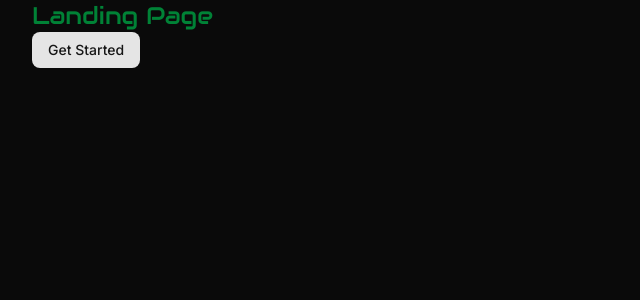
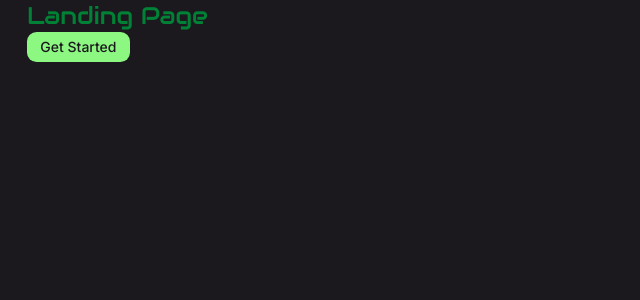
Before and after one commit to yash095desh/QueryIQ, a Next.js app: page / in a window 1280 px wide. Shown: the top 300 px of the page, without its empty margins (0-640 px from the left). Built offline with nearby package versions, Linux system fonts and the light colour scheme.

Commit message:
feat: sync clerk with db using webhooks

```diff
--- a/app/globals.css
+++ b/app/globals.css
@@ -3,114 +3,167 @@
 
 @custom-variant dark (&:is(.dark *));
 
+
+:root {
+  --background: oklch(0.9205 0.0042 301.4203);
+  --foreground: oklch(0.3283 0.0537 134.4742);
+  --card: oklch(0.9682 0.0017 325.5904);
+  --card-foreground: oklch(0.3283 0.0537 134.4742);
+  --popover: oklch(0.9682 0.0017 325.5904);
+  --popover-foreground: oklch(0.3283 0.0537 134.4742);
+  --primary: oklch(0.8518 0.2199 143.0082);
+  --primary-foreground: oklch(1.0000 0 0);
+  --secondary: oklch(0.8637 0.0071 304.2265);
+  --secondary-foreground: oklch(0.4807 0.0411 132.4645);
+  --muted: oklch(0.9205 0.0042 301.4203);
+  --muted-foreground: oklch(0.5822 0.0355 135.1418);
+  --accent: oklch(0.9577 0.0171 187.8946);
+  --accent-foreground: oklch(0.4134 0.0464 133.7966);
+  --destructive: oklch(0.5103 0.2465 273.3704);
+  --destructive-foreground: oklch(1.0000 0 0);
+  --border: oklch(0.8637 0.0071 304.2265);
+  --input: oklch(0.8637 0.0071 304.2265);
+  --ring: oklch(0.8518 0.2199 143.0082);
+  --chart-1: oklch(0.8518 0.2199 143.0082);
+  --chart-2: oklch(0.8107 0.2318 143.8132);
+  --chart-3: oklch(0.7365 0.2135 143.9916);
+  --chart-4: oklch(0.6295 0.1787 143.9060);
+  --chart-5: oklch(0.5345 0.1410 143.8443);
+  --sidebar: oklch(0.8637 0.0071 304.2265);
+  --sidebar-foreground: oklch(0.3283 0.0537 134.4742);
+  --sidebar-primary: oklch(0.8518 0.2199 143.0082);
+  --sidebar-primary-foreground: oklch(1.0000 0 0);
+  --sidebar-accent: oklch(0.9577 0.0171 187.8946);
+  --sidebar-accent-foreground: oklch(0.4134 0.0464 133.7966);
+  --sidebar-border: oklch(0.8637 0.0071 304.2265);
+  --sidebar-ring: oklch(0.8518 0.2199 143.0082);
+  --font-sans: Plus Jakarta Sans, sans-serif;
+  --font-serif: Lora, serif;
+  --font-mono: Roboto Mono, monospace;
+  --radius: 0.725rem;
+  --shadow-x: 2px;
+  --shadow-y: 2px;
+  --shadow-blur: 10px;
+  --shadow-spread: 4px;
+  --shadow-opacity: 0.18;
+  --shadow-color: #959d95;
+  --shadow-2xs: 2px 2px 10px 4px hsl(120 3.9216% 60.0000% / 0.09);
+  --shadow-xs: 2px 2px 10px 4px hsl(120 3.9216% 60.0000% / 0.09);
+  --shadow-sm: 2px 2px 10px 4px hsl(120 3.9216% 60.0000% / 0.18), 2px 1px 2px 3px hsl(120 3.9216% 60.0000% / 0.18);
+  --shadow: 2px 2px 10px 4px hsl(120 3.9216% 60.0000% / 0.18), 2px 1px 2px 3px hsl(120 3.9216% 60.0000% / 0.18);
+  --shadow-md: 2px 2px 10px 4px hsl(120 3.9216% 60.0000% / 0.18), 2px 2px 4px 3px hsl(120 3.9216% 60.0000% / 0.18);
+  --shadow-lg: 2px 2px 10px 4px hsl(120 3.9216% 60.0000% / 0.18), 2px 4px 6px 3px hsl(120 3.9216% 60.0000% / 0.18);
+  --shadow-xl: 2px 2px 10px 4px hsl(120 3.9216% 60.0000% / 0.18), 2px 8px 10px 3px hsl(120 3.9216% 60.0000% / 0.18);
+  --shadow-2xl: 2px 2px 10px 4px hsl(120 3.9216% 60.0000% / 0.45);
+  --tracking-normal: 0em;
+  --spacing: 0.21rem;
+}
+
+.dark {
+  --background: oklch(0.2151 0.0124 307.8209);
+  --foreground: oklch(0.9453 0.0204 131.4549);
+  --card: oklch(0.2706 0.0135 304.8728);
+  --card-foreground: oklch(0.9453 0.0204 131.4549);
+  --popover: oklch(0.2706 0.0135 304.8728);
+  --popover-foreground: oklch(0.9453 0.0204 131.4549);
+  --primary: oklch(0.8873 0.1861 141.9617);
+  --primary-foreground: oklch(0.2151 0.0124 307.8209);
+  --secondary: oklch(0.3269 0.0128 305.0135);
+  --secondary-foreground: oklch(0.8840 0.0150 132.4860);
+  --muted: oklch(0.2195 0.0124 307.8367);
+  --muted-foreground: oklch(0.7391 0.0300 133.8021);
+  --accent: oklch(0.3808 0.0124 305.1053);
+  --accent-foreground: oklch(0.8840 0.0150 132.4860);
+  --destructive: oklch(0.5103 0.2465 273.3704);
+  --destructive-foreground: oklch(0.2151 0.0124 307.8209);
+  --border: oklch(0.3269 0.0128 305.0135);
+  --input: oklch(0.3269 0.0128 305.0135);
+  --ring: oklch(0.8873 0.1861 141.9617);
+  --chart-1: oklch(0.8873 0.1861 141.9617);
+  --chart-2: oklch(0.8518 0.2199 143.0082);
+  --chart-3: oklch(0.8107 0.2318 143.8132);
+  --chart-4: oklch(0.7365 0.2135 143.9916);
+  --chart-5: oklch(0.6295 0.1787 143.9060);
+  --sidebar: oklch(0.3269 0.0128 305.0135);
+  --sidebar-foreground: oklch(0.9453 0.0204 131.4549);
+  --sidebar-primary: oklch(0.8873 0.1861 141.9617);
+  --sidebar-primary-foreground: oklch(0.2151 0.0124 307.8209);
+  --sidebar-accent: oklch(0.3808 0.0124 305.1053);
+  --sidebar-accent-foreground: oklch(0.8840 0.0150 132.4860);
+  --sidebar-border: oklch(0.3269 0.0128 305.0135);
+  --sidebar-ring: oklch(0.8873 0.1861 141.9617);
+  --font-sans: Plus Jakarta Sans, sans-serif;
+  --font-serif: Lora, serif;
+  --font-mono: Roboto Mono, monospace;
+  --radius: 0.725rem;
+  --shadow-x: 2px;
+  --shadow-y: 2px;
+  --shadow-blur: 10px;
+  --shadow-spread: 4px;
+  --shadow-opacity: 0.18;
+  --shadow-color: #1a1a1a;
+  --shadow-2xs: 2px 2px 10px 4px hsl(0 0% 10.1961% / 0.09);
+  --shadow-xs: 2px 2px 10px 4px hsl(0 0% 10.1961% / 0.09);
+  --shadow-sm: 2px 2px 10px 4px hsl(0 0% 10.1961% / 0.18), 2px 1px 2px 3px hsl(0 0% 10.1961% / 0.18);
+  --shadow: 2px 2px 10px 4px hsl(0 0% 10.1961% / 0.18), 2px 1px 2px 3px hsl(0 0% 10.1961% / 0.18);
+  --shadow-md: 2px 2px 10px 4px hsl(0 0% 10.1961% / 0.18), 2px 2px 4px 3px hsl(0 0% 10.1961% / 0.18);
+  --shadow-lg: 2px 2px 10px 4px hsl(0 0% 10.1961% / 0.18), 2px 4px 6px 3px hsl(0 0% 10.1961% / 0.18);
+  --shadow-xl: 2px 2px 10px 4px hsl(0 0% 10.1961% / 0.18), 2px 8px 10px 3px hsl(0 0% 10.1961% / 0.18);
+  --shadow-2xl: 2px 2px 10px 4px hsl(0 0% 10.1961% / 0.45);
+}
+
 @theme inline {
   --color-background: var(--background);
   --color-foreground: var(--foreground);
-  --font-sans: var(--font-geist-sans);
-  --font-mono: var(--font-geist-mono);
+  --color-card: var(--card);
+  --color-card-foreground: var(--card-foreground);
+  --color-popover: var(--popover);
+  --color-popover-foreground: var(--popover-foreground);
+  --color-primary: var(--primary);
+  --color-primary-foreground: var(--primary-foreground);
+  --color-secondary: var(--secondary);
+  --color-secondary-foreground: var(--secondary-foreground);
+  --color-muted: var(--muted);
+  --color-muted-foreground: var(--muted-foreground);
+  --color-accent: var(--accent);
+  --color-accent-foreground: var(--accent-foreground);
+  --color-destructive: var(--destructive);
+  --color-destructive-foreground: var(--destructive-foreground);
+  --color-border: var(--border);
+  --color-input: var(--input);
+  --color-ring: var(--ring);
+  --color-chart-1: var(--chart-1);
+  --color-chart-2: var(--chart-2);
+  --color-chart-3: var(--chart-3);
+  --color-chart-4: var(--chart-4);
+  --color-chart-5: var(--chart-5);
+  --color-sidebar: var(--sidebar);
+  --color-sidebar-foreground: var(--sidebar-foreground);
+  --color-sidebar-primary: var(--sidebar-primary);
+  --color-sidebar-primary-foreground: var(--sidebar-primary-foreground);
+  --color-sidebar-accent: var(--sidebar-accent);
+  --color-sidebar-accent-foreground: var(--sidebar-accent-foreground);
+  --color-sidebar-border: var(--sidebar-border);
+  --color-sidebar-ring: var(--sidebar-ring);
+
+  --font-sans: var(--font-sans);
+  --font-mono: var(--font-mono);
+  --font-serif: var(--font-serif);
   --font-audiowide: var(--font-audiowide);
-  --color-sidebar-ring: var(--sidebar-ring);
-  --color-sidebar-border: var(--sidebar-border);
-  --color-sidebar-accent-foreground: var(--sidebar-accent-foreground);
-  --color-sidebar-accent: var(--sidebar-accent);
-  --color-sidebar-primary-foreground: var(--sidebar-primary-foreground);
-  --color-sidebar-primary: var(--sidebar-primary);
-  --color-sidebar-foreground: var(--sidebar-foreground);
-  --color-sidebar: var(--sidebar);
-  --color-chart-5: var(--chart-5);
-  --color-chart-4: var(--chart-4);
-  --color-chart-3: var(--chart-3);
-  --color-chart-2: var(--chart-2);
-  --color-chart-1: var(--chart-1);
-  --color-ring: var(--ring);
-  --color-input: var(--input);
-  --color-border: var(--border);
-  --color-destructive: var(--destructive);
-  --color-accent-foreground: var(--accent-foreground);
-  --color-accent: var(--accent);
-  --color-muted-foreground: var(--muted-foreground);
-  --color-muted: var(--muted);
-  --color-secondary-foreground: var(--secondary-foreground);
-  --color-secondary: var(--secondary);
-  --color-primary-foreground: var(--primary-foreground);
-  --color-primary: var(--primary);
-  --color-popover-foreground: var(--popover-foreground);
-  --color-popover: var(--popover);
-  --color-card-foreground: var(--card-foreground);
-  --color-card: var(--card);
+
   --radius-sm: calc(var(--radius) - 4px);
   --radius-md: calc(var(--radius) - 2px);
   --radius-lg: var(--radius);
   --radius-xl: calc(var(--radius) + 4px);
-}
 
-:root {
-  --radius: 0.625rem;
-  --background: oklch(1 0 0);
-  --foreground: oklch(0.145 0 0);
-  --card: oklch(1 0 0);
-  --card-foreground: oklch(0.145 0 0);
-  --popover: oklch(1 0 0);
-  --popover-foreground: oklch(0.145 0 0);
-  --primary: oklch(0.205 0 0);
-  --primary-foreground: oklch(0.985 0 0);
-  --secondary: oklch(0.97 0 0);
-  --secondary-foreground: oklch(0.205 0 0);
-  --muted: oklch(0.97 0 0);
-  --muted-foreground: oklch(0.556 0 0);
-  --accent: oklch(0.97 0 0);
-  --accent-foreground: oklch(0.205 0 0);
-  --destructive: oklch(0.577 0.245 27.325);
-  --border: oklch(0.922 0 0);
-  --input: oklch(0.922 0 0);
-  --ring: oklch(0.708 0 0);
-  --chart-1: oklch(0.646 0.222 41.116);
-  --chart-2: oklch(0.6 0.118 184.704);
-  --chart-3: oklch(0.398 0.07 227.392);
-  --chart-4: oklch(0.828 0.189 84.429);
-  --chart-5: oklch(0.769 0.188 70.08);
-  --sidebar: oklch(0.985 0 0);
-  --sidebar-foreground: oklch(0.145 0 0);
-  --sidebar-primary: oklch(0.205 0 0);
-  --sidebar-primary-foreground: oklch(0.985 0 0);
-  --sidebar-accent: oklch(0.97 0 0);
-  --sidebar-accent-foreground: oklch(0.205 0 0);
-  --sidebar-border: oklch(0.922 0 0);
-  --sidebar-ring: oklch(0.708 0 0);
-}
-
-.dark {
-  --background: oklch(0.145 0 0);
-  --foreground: oklch(0.985 0 0);
-  --card: oklch(0.205 0 0);
-  --card-foreground: oklch(0.985 0 0);
-  --popover: oklch(0.205 0 0);
-  --popover-foreground: oklch(0.985 0 0);
-  --primary: oklch(0.922 0 0);
-  --primary-foreground: oklch(0.205 0 0);
-  --secondary: oklch(0.269 0 0);
-  --secondary-foreground: oklch(0.985 0 0);
-  --muted: oklch(0.269 0 0);
-  --muted-foreground: oklch(0.708 0 0);
-  --accent: oklch(0.269 0 0);
-  --accent-foreground: oklch(0.985 0 0);
-  --destructive: oklch(0.704 0.191 22.216);
-  --border: oklch(1 0 0 / 10%);
-  --input: oklch(1 0 0 / 15%);
-  --ring: oklch(0.556 0 0);
-  --chart-1: oklch(0.488 0.243 264.376);
-  --chart-2: oklch(0.696 0.17 162.48);
-  --chart-3: oklch(0.769 0.188 70.08);
-  --chart-4: oklch(0.627 0.265 303.9);
-  --chart-5: oklch(0.645 0.246 16.439);
-  --sidebar: oklch(0.205 0 0);
-  --sidebar-foreground: oklch(0.985 0 0);
-  --sidebar-primary: oklch(0.488 0.243 264.376);
-  --sidebar-primary-foreground: oklch(0.985 0 0);
-  --sidebar-accent: oklch(0.269 0 0);
-  --sidebar-accent-foreground: oklch(0.985 0 0);
-  --sidebar-border: oklch(1 0 0 / 10%);
-  --sidebar-ring: oklch(0.556 0 0);
+  --shadow-2xs: var(--shadow-2xs);
+  --shadow-xs: var(--shadow-xs);
+  --shadow-sm: var(--shadow-sm);
+  --shadow: var(--shadow);
+  --shadow-md: var(--shadow-md);
+  --shadow-lg: var(--shadow-lg);
+  --shadow-xl: var(--shadow-xl);
+  --shadow-2xl: var(--shadow-2xl);
 }
 
 body{
--- a/lib/prisma.ts
+++ b/lib/prisma.ts
@@ -1,12 +1,13 @@
-import { PrismaClient } from "@prisma/client"
+import { PrismaClient } from "@prisma/client";
 
+const globalForPrisma = globalThis as unknown as {
+  prisma: PrismaClient | undefined;
+};
 
-const globalForPrisma = global as unknown as {prisma: PrismaClient}
+export const prisma =
+  globalForPrisma.prisma ??
+  new PrismaClient({
+    log: ["error", "warn"],
+  });
 
-export const prisma = globalForPrisma.prisma || new PrismaClient({
-    log : ["query", "info", "warn", "error"]
-})
-
-if(process.env.NODE_ENV !== "production"){
-    globalForPrisma.prisma = prisma;
-}
+if (process.env.NODE_ENV !== "production") globalForPrisma.prisma = prisma;
--- a/proxy.ts
+++ b/proxy.ts
@@ -1,6 +1,6 @@
 import { clerkMiddleware, createRouteMatcher } from '@clerk/nextjs/server'
 
-const isPublicRoute = createRouteMatcher(['/sign-in(.*)','/sign-up(.*)'])
+const isPublicRoute = createRouteMatcher(['/sign-in(.*)','/sign-up(.*)','/api/user/webhook(.*)'])
 
 export default clerkMiddleware(async (auth, req) => {
   if (!isPublicRoute(req)) {
```
Also changed, not shown: app/api/user/webhook/route.ts (added, +60 -0 lines), 1 other file (tests, documents, lock files or other folders).
